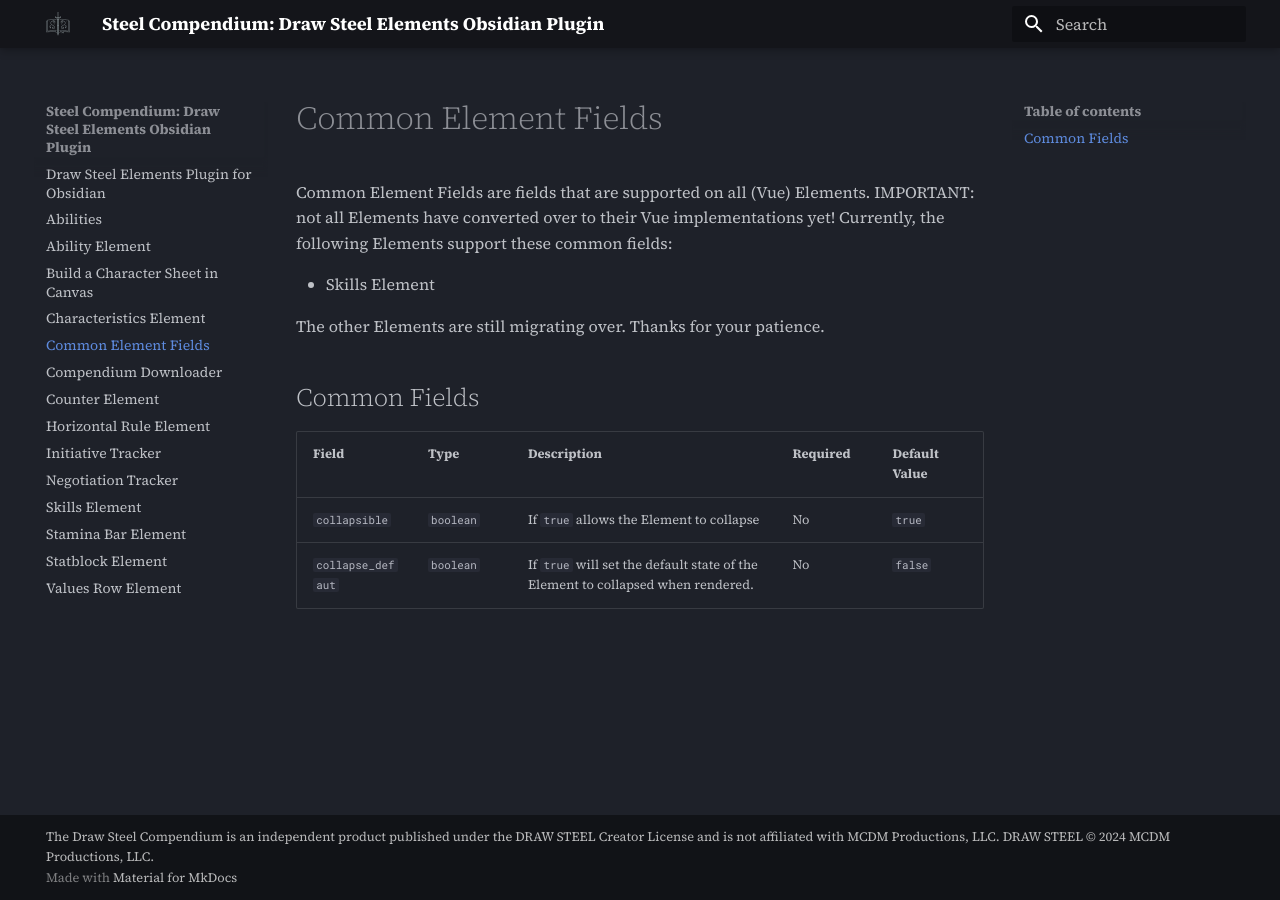
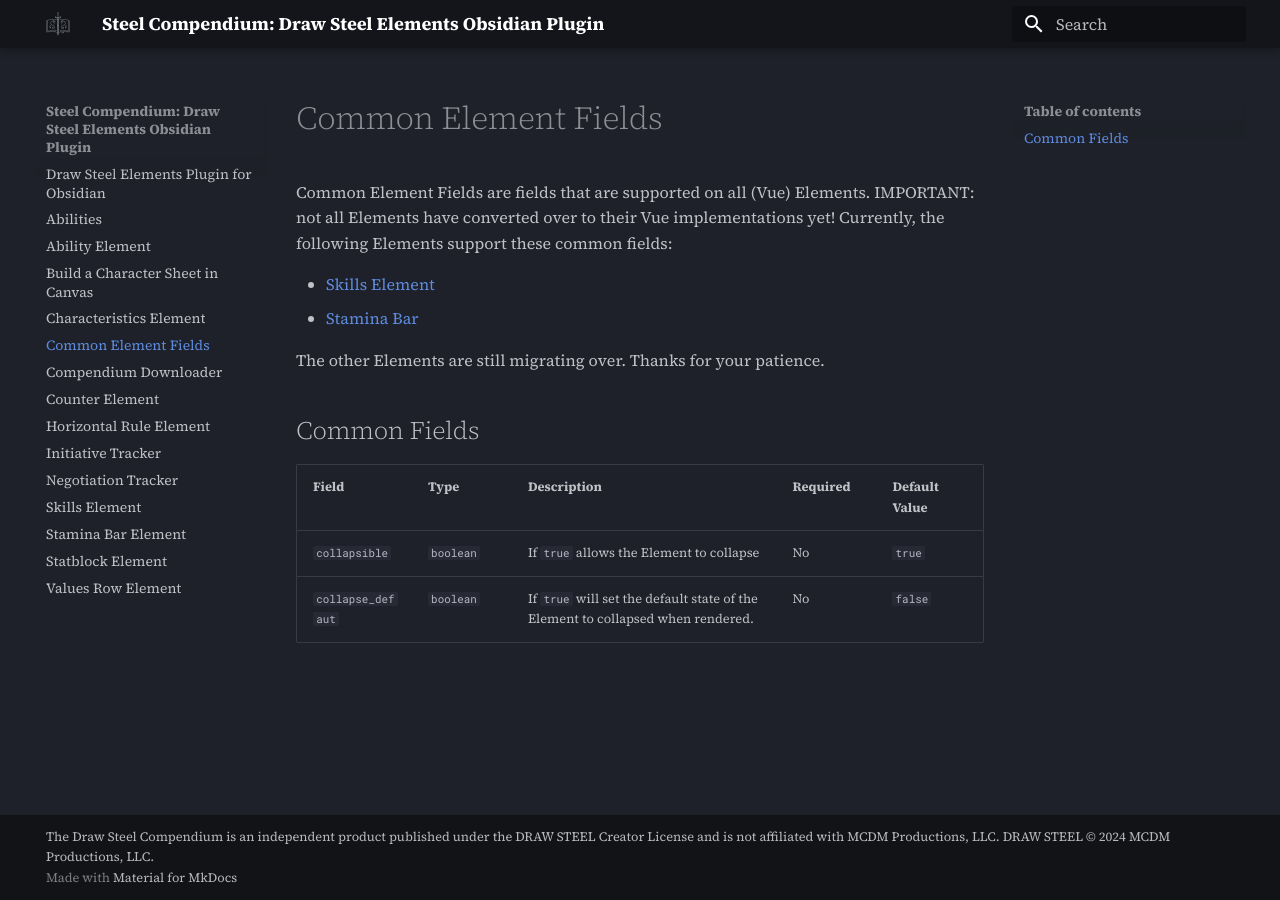
Before and after one commit to SteelCompendium/draw-steel-elements, an MkDocs documentation site: the page built from docs/common-element-fields.md, in a window 1280 px wide. Built offline with MkDocs 1.6.1 and Material for MkDocs 9.7.7, drawn with Linux system fonts in a browser that asks for light colours; comment, search, counter and statistics services are not loaded.

Commit message:
Update Docs

```diff
--- a/docs/common-element-fields.md
+++ b/docs/common-element-fields.md
@@ -3,7 +3,8 @@
 Common Element Fields are fields that are supported on all (Vue) Elements. IMPORTANT: not all Elements have converted
 over to their Vue implementations yet! Currently, the following Elements support these common fields:
 
-- Skills Element
+- [Skills Element](skills-element)
+- [Stamina Bar](stamina-bar)
 
 The other Elements are still migrating over.  Thanks for your patience.
 
```
Also changed, not shown: docs/stamina-bar.md (+2 -0 lines), docs/Media/stamina-bar-modal.png, docs/Media/stamina-bar.png.
